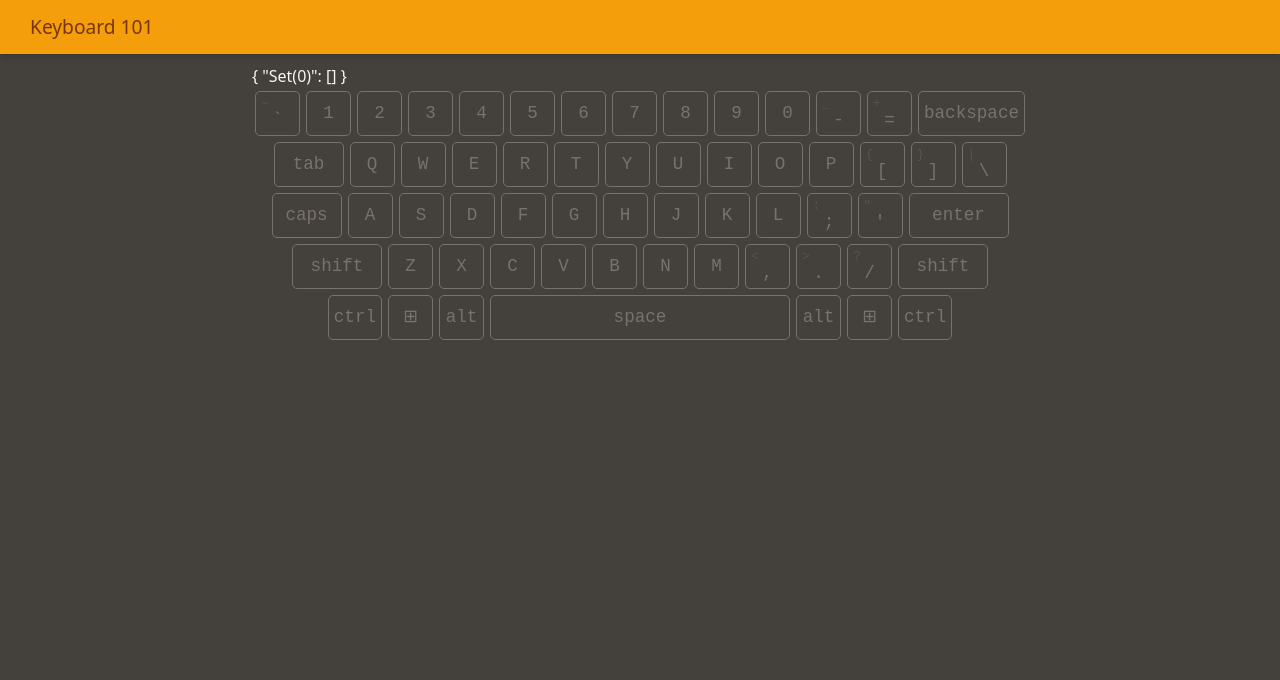
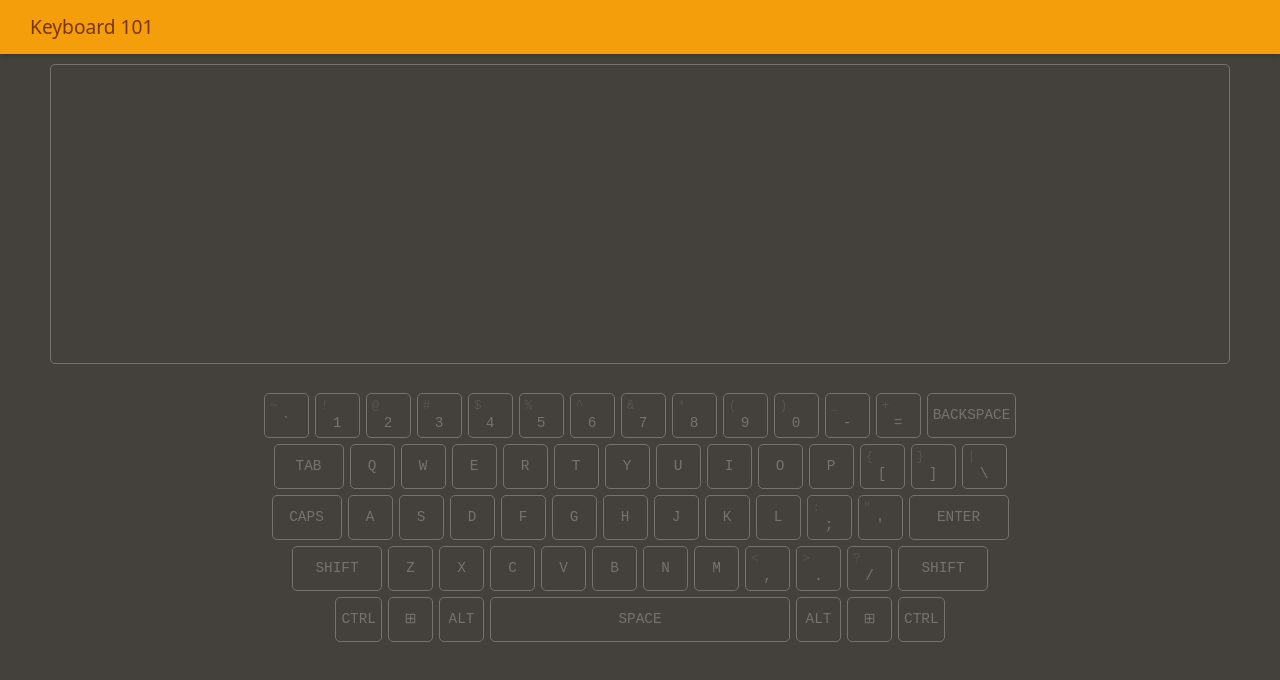
Before and after one commit to KarmaBlackshaw/keyboard, a Vue app: page / in a window 1280 px wide. Shown: the top 680 px of the page. Built offline with nearby package versions, Linux system fonts and the light colour scheme.

Commit message:
add monitor

```diff
--- a/src/views/home/Home.vue
+++ b/src/views/home/Home.vue
@@ -1,7 +1,13 @@
 <template>
   <div class="home">
+    <textarea
+      v-model="text"
+      class="monitor"
+      autofocus
+    >
+    </textarea>
+
     <div class="keyboard">
-      {{ activeKeys }}
       <div
         v-for="(row, rowKey) in keyboardRows"
         :key="rowKey"
@@ -38,7 +44,10 @@ export default {
 
   data () {
     return {
-      activeKeys: new Set()
+      activeKeys: new Set(),
+
+      text: ''
+
     }
   },
 
@@ -47,16 +56,16 @@ export default {
       return [
         [
           { key: '`', superset: '~' },
-          { key: '1' },
-          { key: '2' },
-          { key: '3' },
-          { key: '4' },
-          { key: '5' },
-          { key: '6' },
-          { key: '7' },
-          { key: '8' },
-          { key: '9' },
-          { key: '0' },
+          { key: '1', superset: '!' },
+          { key: '2', superset: '@' },
+          { key: '3', superset: '#' },
+          { key: '4', superset: '$' },
+          { key: '5', superset: '%' },
+          { key: '6', superset: '^' },
+          { key: '7', superset: '&' },
+          { key: '8', superset: '*' },
+          { key: '9', superset: '(' },
+          { key: '0', superset: ')' },
           { key: '-', superset: '_' },
           { key: '=', superset: '+' },
           { key: 'backspace' }
@@ -120,22 +129,41 @@ export default {
   },
 
   mounted () {
-    document.addEventListener('keydown', e => {
-      this.activeKeys.add(e.key.toLowerCase())
-      e.preventDefault()
-    })
-
-    document.addEventListener('keyup', e => {
-      this.activeKeys.delete(e.key.toLowerCase())
-      e.preventDefault()
-    })
-
-    window.addEventListener('blur', () => {
-      this.activeKeys.clear()
-    })
+    this.bootstrapEvents()
   },
 
   methods: {
+    bootstrapEvents () {
+      // Keydown
+      const keydownHandler = e => {
+        this.activeKeys.add(e.key.toLowerCase())
+      }
+
+      const keyupHandler = e => {
+        this.activeKeys.delete(e.key.toLowerCase())
+      }
+
+      const clickHandler = e => {
+        document.querySelector('.monitor').focus()
+      }
+
+      const blurHandler = e => {
+        this.activeKeys.clear()
+      }
+
+      const events = [
+        { type: document, event: 'keydown', handler: keydownHandler },
+        { type: document, event: 'keypress', handler: keydownHandler },
+        { type: document, event: 'keyup', handler: keyupHandler },
+        { type: document, event: 'click', handler: clickHandler },
+        { type: window, event: 'blur', handler: blurHandler }
+      ]
+
+      events.forEach(e => {
+        document.addEventListener(e.event, e.handler)
+      })
+    },
+
     isKeyActive ({ item }) {
       const activeKeys = this.activeKeys
       const key = item.key.toLowerCase()
@@ -158,8 +186,25 @@ export default {
 .home {
   height: 100%;
   width: 100%;
-  display: flex;
-  justify-content: center;
+}
+
+.monitor {
+  height: 300px;
+  width: 100%;
+  border: 1px solid $warmGray-500;
+  margin-bottom: 20px;
+  overflow-y: auto;
+  padding: 10px;
+  font-size: 0.9rem;
+  color: $warmGray-400;
+  background: transparent;
+  resize: none;
+  border-radius: 5px;
+  user-select: none;
+
+  &:focus {
+    outline: none;
+  }
 }
 
 .keyboard {
@@ -173,7 +218,7 @@ export default {
     height: 45px;
     min-width: 45px;
     font-family: monospace;
-    font-size: 1.1rem;
+    font-size: 0.9rem;
     display: flex;
     justify-content: space-around;
     align-items: center;
@@ -185,6 +230,7 @@ export default {
     user-select: none;
     margin: 3px;
     line-height: 100%;
+    text-transform: uppercase;
 
     .key__muted {
       color: $warmGray-600;
```
